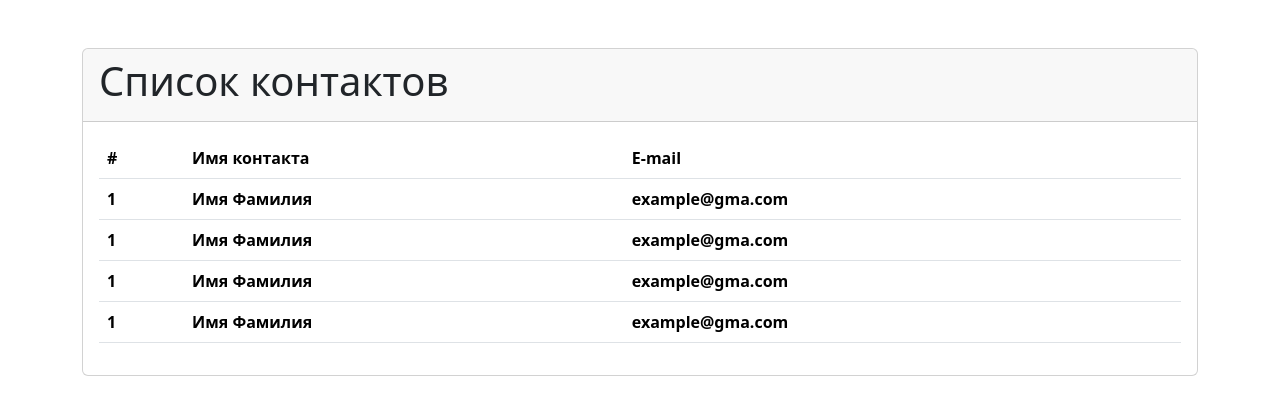
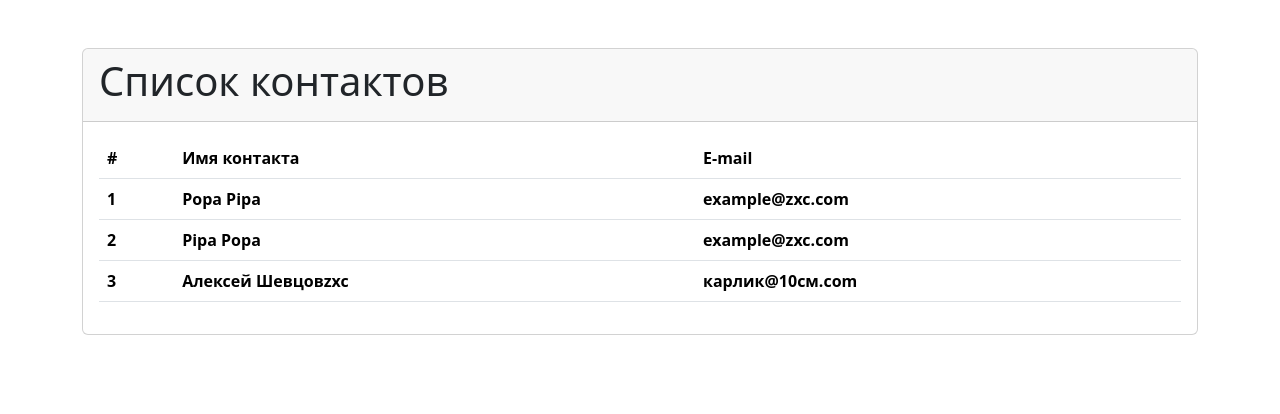
Before and after one commit to GageOsu/C-React-Bootstrap-Contacts-CRUD, a React (Vite) app in the folder client/: page / in a window 1280 px wide. Shown: the top 414 px of the page. Built offline with nearby package versions, Linux system fonts and the light colour scheme.

Commit message:
Передача данных через свойства

```diff
--- a/client/src/App.jsx
+++ b/client/src/App.jsx
@@ -1,5 +1,11 @@
 import { useState } from 'react'
 import TableContact from './layout/TableContact/TableContact'
+
+const contacts = [
+  { id: 1, name: "Popa Pipa", email: "example@zxc.com", },
+  { id: 2, name: "Pipa Popa", email: "example@zxc.com", },
+  { id: 3, name: "Алексей Шевцовzxc", email: "карлик@10см.com", },
+]
 
 const App = () => {
   return (
@@ -10,7 +16,7 @@ const App = () => {
         </div>
 
         <div className="card-body">
-          <TableContact />
+          <TableContact contacts={contacts} />
         </div>
       </div>
     </div>
--- a/client/src/layout/TableContact/TableContact.jsx
+++ b/client/src/layout/TableContact/TableContact.jsx
@@ -1,7 +1,9 @@
 import React from "react";
 import RowTableContact from "./components/RowTableContact";
 
-const TableContact = () => {
+
+
+const TableContact = (props) => {
     return (
         <table className="table table-hover">
             <thead>
@@ -12,10 +14,16 @@ const TableContact = () => {
                 </tr>
             </thead>
             <tbody>
-                <RowTableContact />
-                <RowTableContact />
-                <RowTableContact />
-                <RowTableContact />
+                {
+                    props.contacts.map(
+                        contact =>
+                        (<RowTableContact
+                            id={contact.id}
+                            name={contact.name}
+                            email={contact.email}
+                        />)
+                    )
+                }
             </tbody>
         </table>
     )
--- a/client/src/layout/TableContact/components/RowTableContact.jsx
+++ b/client/src/layout/TableContact/components/RowTableContact.jsx
@@ -1,11 +1,11 @@
 import React from "react";
 
-const RowTableContact = () => {
+const RowTableContact = (props) => {
     return (
         <tr>
-            <th>1</th>
-            <th>Имя Фамилия</th>
-            <th>example@gma.com</th>
+            <th>{props.id}</th>
+            <th>{props.name}</th>
+            <th>{props.email}</th>
         </tr>
     );
 }
```
